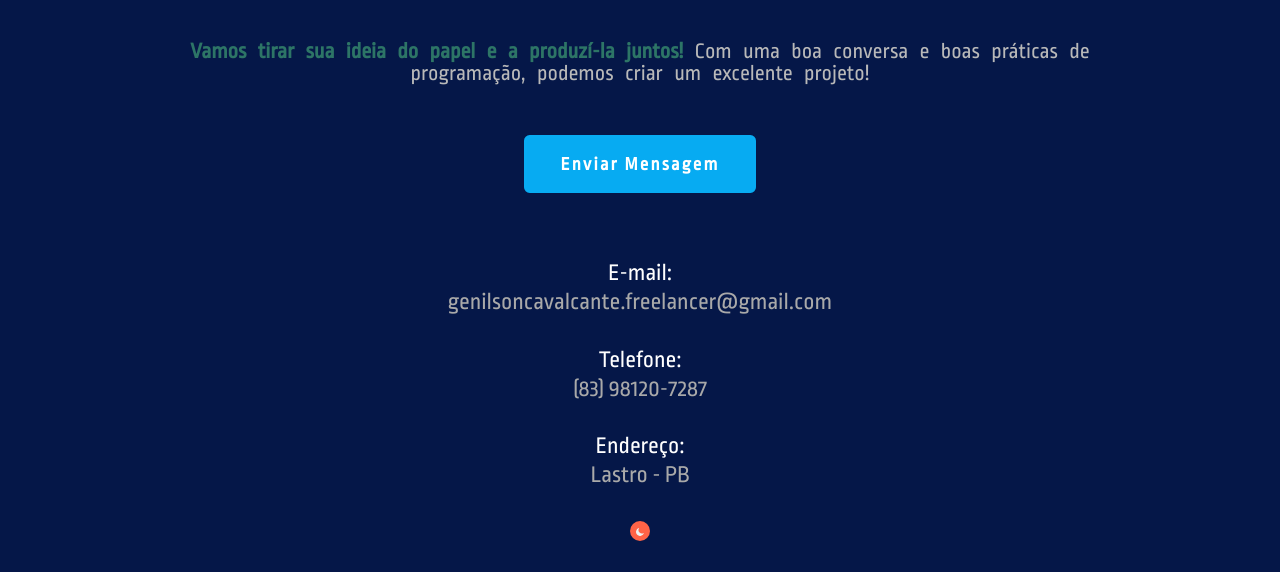
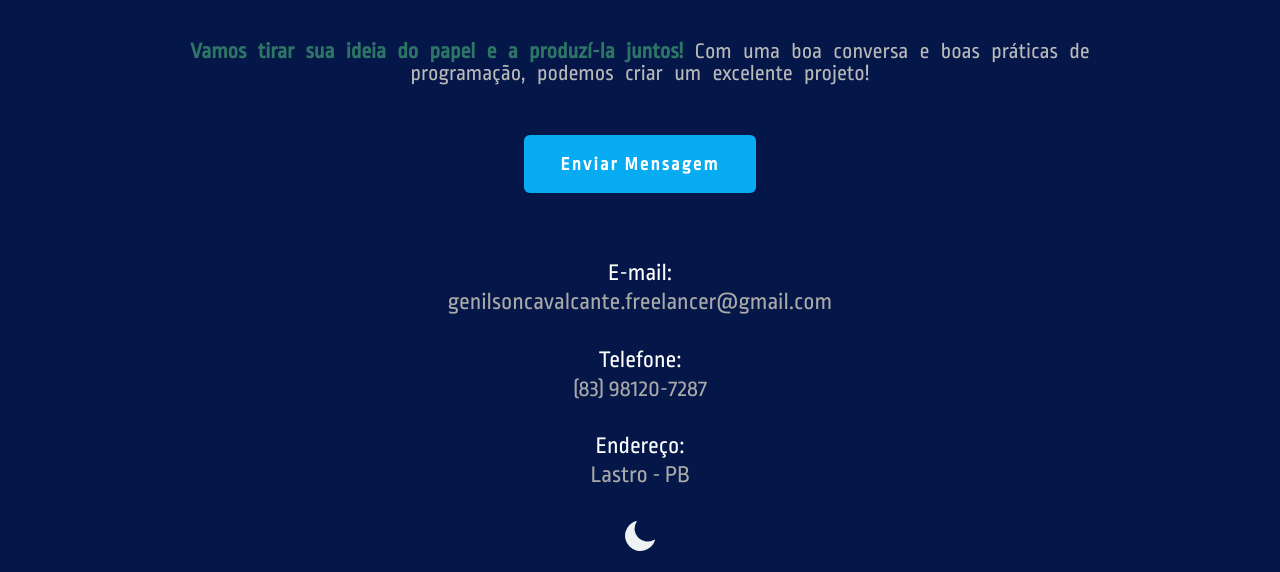
Before and after one commit to genilsoncavalcante/genilsoncavalcante.github.io, a plain HTML site: page mobile.html in a window 1280 px wide. Shown: the part 7961-8533 px from the top of the page. Drawn offline with Linux system fonts and the light colour scheme.

Commit message:
Add files via upload

```diff
--- a/css/desktop-min-900px.css
+++ b/css/desktop-min-900px.css
@@ -52,6 +52,7 @@ body {
     font-size: 1.2rem;
     color: white;
     background-color: #1a2321;
+    transition: 3s;
 }
 
 
@@ -810,23 +811,17 @@ progress::-moz-progress-bar {
 
 /* BUTTON DARK MODE */
 .contato__button-dark-mode {
-    width: 20px;
-    height: 20px;
-    background: tomato;
+    margin: 0;
+    padding: 0;
+    background: none;
+    outline: none;
     border: none;
-    outline: none;
-    border-radius: 50%;
+}
+.contato__button-dark-mode img {
+    margin: 0;
+    padding: 0;
+    width: 50px;
     cursor: pointer;
-    transition: transform .3s, box-shadow 0.2s;
-}
-.contato__button-dark-mode:hover {
-    transform: translateY(-5px);
-    box-shadow: 0 5px 10px rgba(0, 0, 0, .5);
-}
-.contato__button-dark-mode:active {
-    background: #0e91a5;
-    transform: translateY(-2px);
-    box-shadow: 0 2px 7px rgba(0, 0, 0, .2);
 }
 
 
--- a/css/mobile-min-280px.css
+++ b/css/mobile-min-280px.css
@@ -744,23 +744,17 @@ progress::-moz-progress-bar {
 }
 /* BUTTON DARK MODE */
 .contato__button-dark-mode {
-    width: 20px;
-    height: 20px;
-    background: tomato;
+    margin: 0;
+    padding: 0;
+    background: none;
+    outline: none;
     border: none;
-    outline: none;
-    border-radius: 50%;
+}
+.contato__button-dark-mode img {
+    margin: 0;
+    padding: 0;
+    width: 30px;
     cursor: pointer;
-    transition: transform .3s, box-shadow 0.2s;
-}
-.contato__button-dark-mode:hover {
-    transform: translateY(-5px);
-    box-shadow: 0 5px 10px rgba(0, 0, 0, .5);
-}
-.contato__button-dark-mode:active {
-    background: #0e91a5;
-    transform: translateY(-2px);
-    box-shadow: 0 2px 7px rgba(0, 0, 0, .2);
 }
 
 
```
